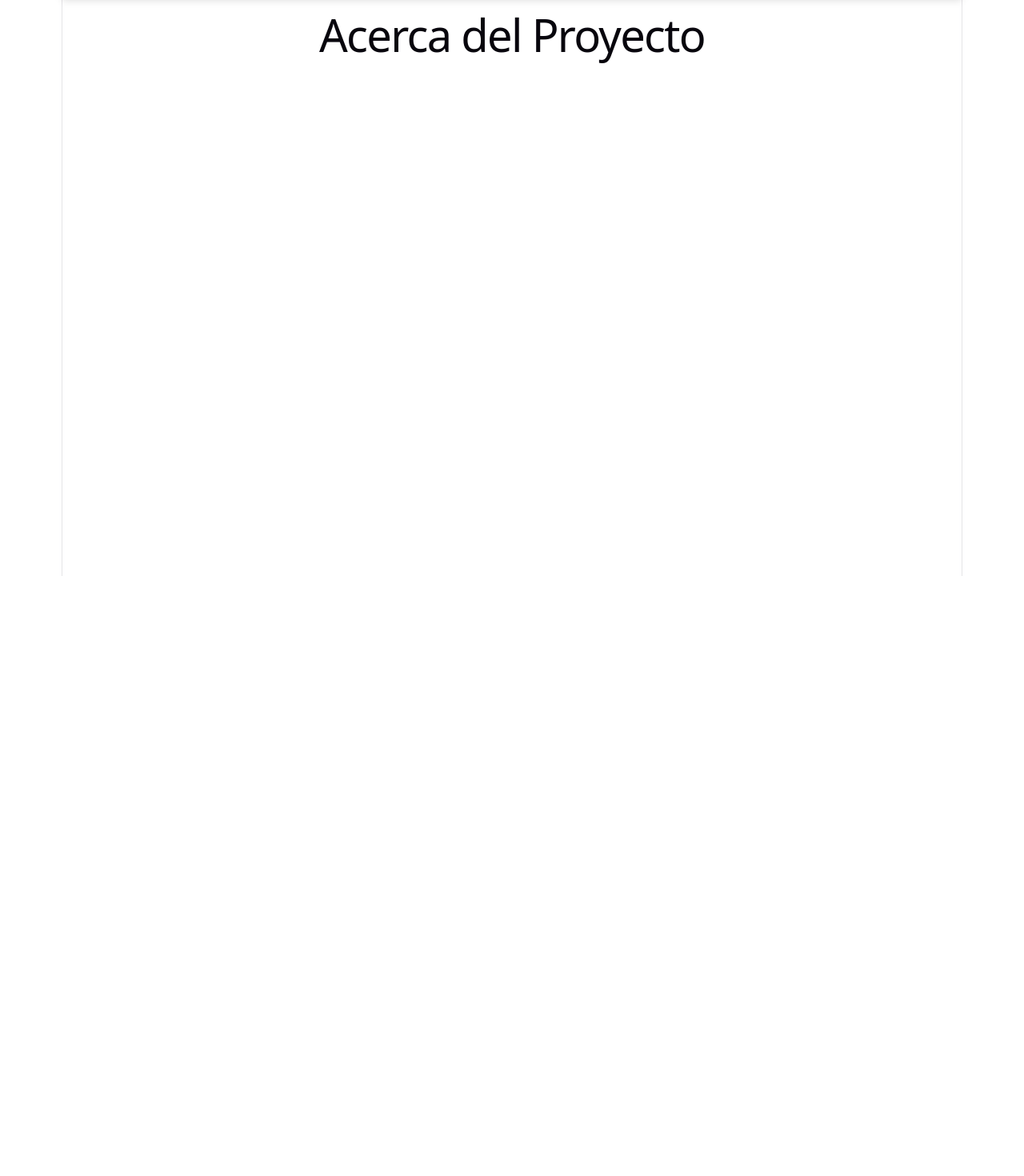
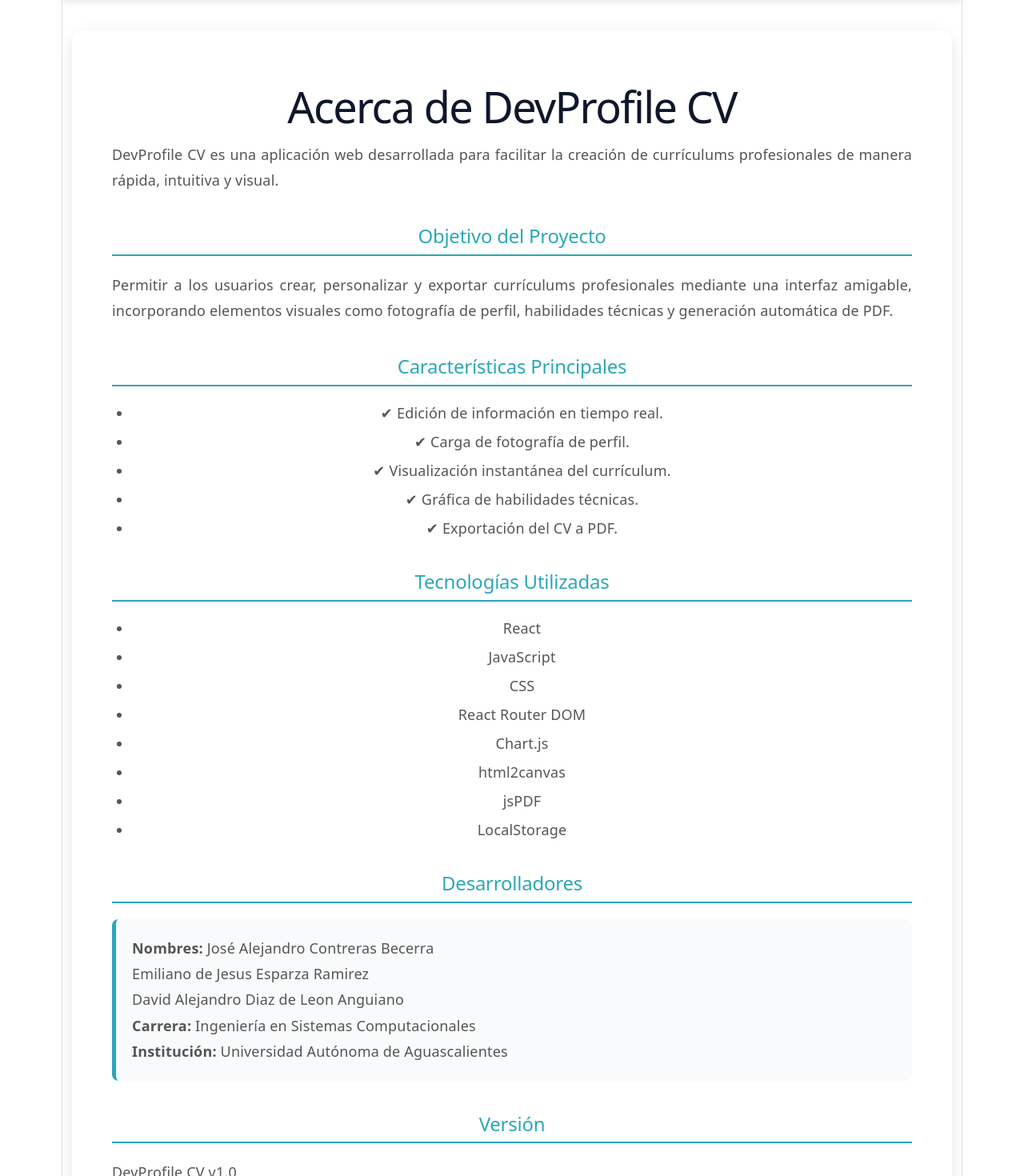
Before and after one commit to AlejandroContreras23/DevProfile, a React (Vite) app: page /about in a window 1280 px wide. Shown: the part 80-1550 px from the top of the page at 80% size. Before the commit the page ends 800 px from the top, so only its background shows below. Built offline with nearby package versions, Linux system fonts and the light colour scheme.

Commit message:
Agregada informacion Acerca De y eliminacion de la pestaña Dashboard

```diff
--- a/src/App.jsx
+++ b/src/App.jsx
@@ -3,7 +3,6 @@ import { BrowserRouter, Routes, Route } from "react-router-dom";
 import Inicio from "./paginas/Inicio.jsx";
 import Editor from "./paginas/Editor.jsx";
 import VistaPrevia from "./paginas/VistaPrevia.jsx";
-import Panel from "./paginas/Panel.jsx";
 import AcercaDe from "./paginas/AcercaDe.jsx";
 import "./estilos/navbar.css";
 import Navbar from "./componentes/Navbar";
@@ -17,7 +16,6 @@ function App() {
     <Route path="/" element={<Inicio />} />
     <Route path="/editor" element={<Editor />} />
     <Route path="/preview" element={<VistaPrevia />} />
-    <Route path="/dashboard" element={<Panel />} />
     <Route path="/about" element={<AcercaDe />} />
   </Routes>
 </BrowserRouter>
--- a/src/componentes/Navbar.jsx
+++ b/src/componentes/Navbar.jsx
@@ -9,7 +9,6 @@ function Navbar() {
         <Link to="/">Inicio</Link>
         <Link to="/editor">Editor</Link>
         <Link to="/preview">Vista Previa</Link>
-        <Link to="/dashboard">Dashboard</Link>
         <Link to="/about">Acerca de</Link>
       </div>
     </nav>
--- /dev/null
+++ b/src/estilos/acercade.css
@@ -0,0 +1,64 @@
+.acerca-container {
+  max-width: 1000px;
+
+  margin: 40px auto;
+
+  background: white;
+
+  padding: 50px;
+
+  border-radius: 15px;
+
+  box-shadow: 0 5px 20px rgba(0,0,0,0.1);
+}
+
+.acerca-container h1 {
+  text-align: center;
+
+  color: #0f172a;
+
+  font-size: 3rem;
+
+  margin-bottom: 30px;
+}
+
+.acerca-container h2 {
+  color: #2ca7b8;
+
+  border-bottom: 2px solid #2ca7b8;
+
+  padding-bottom: 8px;
+
+  margin-top: 40px;
+  margin-bottom: 20px;
+}
+
+.acerca-container p {
+  line-height: 1.8;
+
+  color: #555;
+
+  text-align: justify;
+}
+
+.acerca-container ul {
+  padding-left: 25px;
+}
+
+.acerca-container li {
+  margin-bottom: 10px;
+
+  color: #555;
+}
+
+.dev-info {
+  background: #f8fafc;
+
+  border-left: 5px solid #2ca7b8;
+
+  padding: 20px;
+
+  margin-top: 20px;
+
+  border-radius: 8px;
+}
--- a/src/paginas/AcercaDe.jsx
+++ b/src/paginas/AcercaDe.jsx
@@ -1,5 +1,67 @@
+import "../estilos/acercade.css";
+
 function AcercaDe() {
-  return <h1>Acerca del Proyecto</h1>;
+  return (
+    <div className="acerca-container">
+
+      <h1>Acerca de DevProfile CV</h1>
+
+      <p>
+        DevProfile CV es una aplicación web desarrollada para facilitar
+        la creación de currículums profesionales de manera rápida,
+        intuitiva y visual.
+      </p>
+
+      <h2>Objetivo del Proyecto</h2>
+
+      <p>
+        Permitir a los usuarios crear, personalizar y exportar
+        currículums profesionales mediante una interfaz amigable,
+        incorporando elementos visuales como fotografía de perfil,
+        habilidades técnicas y generación automática de PDF.
+      </p>
+
+      <h2>Características Principales</h2>
+
+      <ul>
+        <li>✔ Edición de información en tiempo real.</li>
+        <li>✔ Carga de fotografía de perfil.</li>
+        <li>✔ Visualización instantánea del currículum.</li>
+        <li>✔ Gráfica de habilidades técnicas.</li>
+        <li>✔ Exportación del CV a PDF.</li>
+      </ul>
+
+      <h2>Tecnologías Utilizadas</h2>
+
+      <ul>
+        <li>React</li>
+        <li>JavaScript</li>
+        <li>CSS</li>
+        <li>React Router DOM</li>
+        <li>Chart.js</li>
+        <li>html2canvas</li>
+        <li>jsPDF</li>
+        <li>LocalStorage</li>
+      </ul>
+
+        <h2>Desarrolladores</h2>
+
+        <div className="dev-info">
+        <p><strong>Nombres:</strong> José Alejandro Contreras Becerra</p>
+        <p>Emiliano de Jesus Esparza Ramirez</p>
+        <p>David Alejandro Diaz de Leon Anguiano</p>
+
+        <p><strong>Carrera:</strong> Ingeniería en Sistemas Computacionales</p>
+
+        <p><strong>Institución:</strong> Universidad Autónoma de Aguascalientes</p>
+      </div>
+
+      <h2>Versión</h2>
+
+      <p>DevProfile CV v1.0</p>
+
+    </div>
+  );
 }
 
 export default AcercaDe;
--- a/src/paginas/Panel.jsx
+++ /dev/null
@@ -1,5 +0,0 @@
-function Panel() {
-  return <h1>Panel de Habilidades</h1>;
-}
-
-export default Panel;
```
